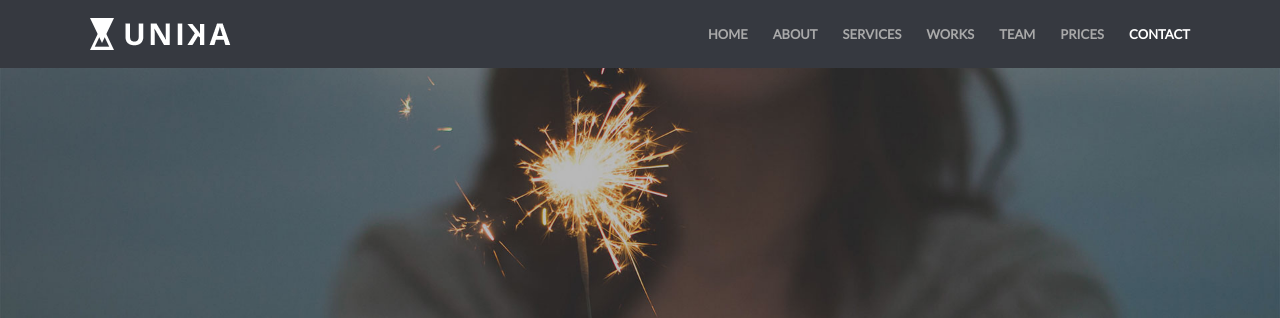
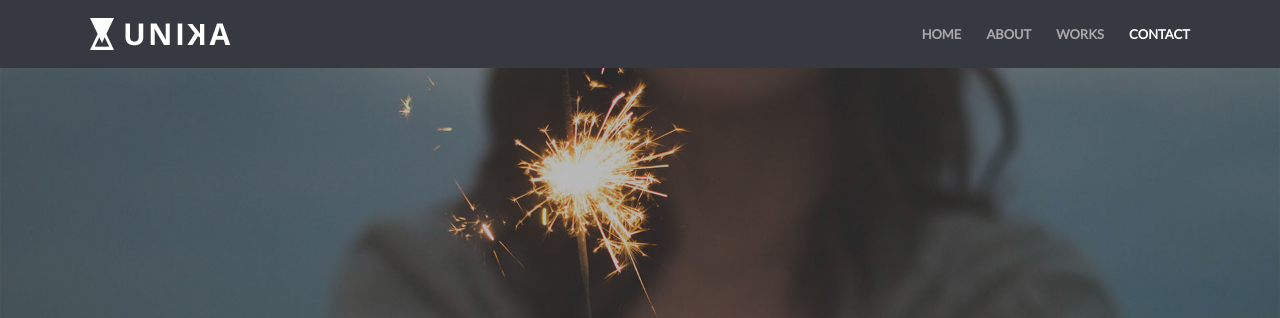
Before and after one commit to BubbleErzaCosplay/BubbleErzaCosplay.github.io, a plain HTML site: page index.html in a window 1280 px wide. Shown: the top 318 px of the page. Drawn offline with Linux system fonts and the light colour scheme; files whose address does not match are found by name.

Commit message:
header changes

```diff
--- a/index.html
+++ b/index.html
@@ -72,7 +72,7 @@
                         <span class="icon-bar"></span>
                         <span class="icon-bar"></span>
                       </button>
-                      <a class="navbar-brand page-scroll" href="index.html">Unika</a>
+                      <a class="navbar-brand page-scroll" href="index.html">BubbleErza Cosplay</a>
                     </div>
 
                     <!-- Collect the nav links, forms, and other content for toggling -->
@@ -80,10 +80,10 @@
                         <ul class="nav navbar-nav navbar-right">
                             <li><a class="page-scroll" href="body">Home</a></li>
                             <li><a class="page-scroll" href="#about-section">About</a></li>
-                            <li><a class="page-scroll" href="#services-section">Services</a></li>
-                            <li><a class="page-scroll" href="#portfolio-section">Works</a></li>
-                            <li><a class="page-scroll" href="#team-section">Team</a></li>
-                            <li><a class="page-scroll" href="#prices-section">Prices</a></li>
+			    <li><a class="page-scroll" href="#portfolio-section">Works</a></li>
+                            <!--<li><a class="page-scroll" href="#services-section">Services</a></li>-->
+                            <!--<li><a class="page-scroll" href="#team-section">Team</a></li>-->
+                            <!--<li><a class="page-scroll" href="#prices-section">Prices</a></li>-->
                             <li><a class="page-scroll" href="#contact-section">Contact</a></li>
                         </ul>
                     </div><!-- /.navbar-collapse -->
```
Also changed, not shown: img/partners/1.png (deleted), img/partners/2.png (deleted), img/partners/3.png (deleted), img/partners/4.png (deleted), img/partners/5.png (deleted), img/partners/6.png (deleted), img/partners/7.png (deleted).
